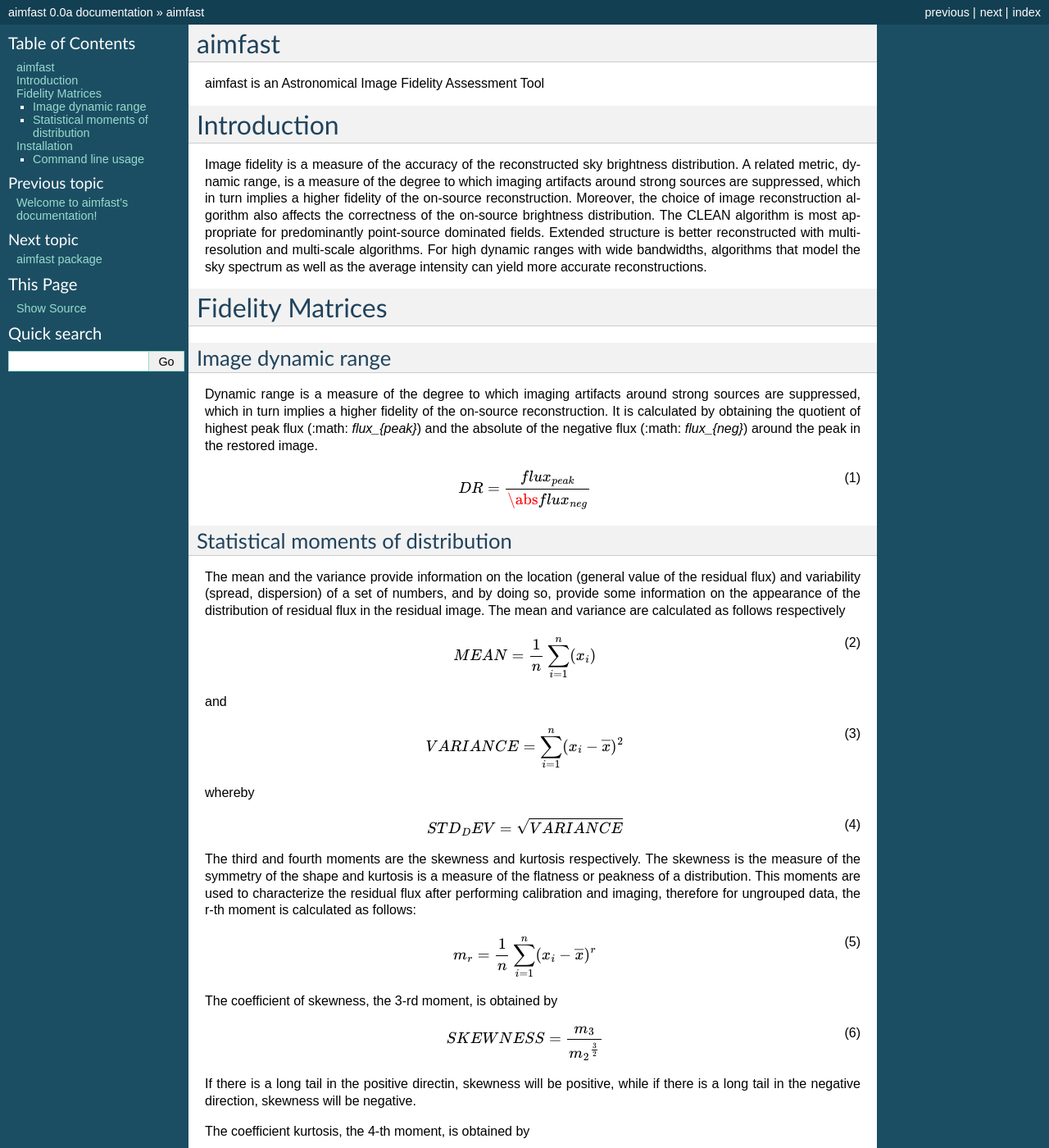
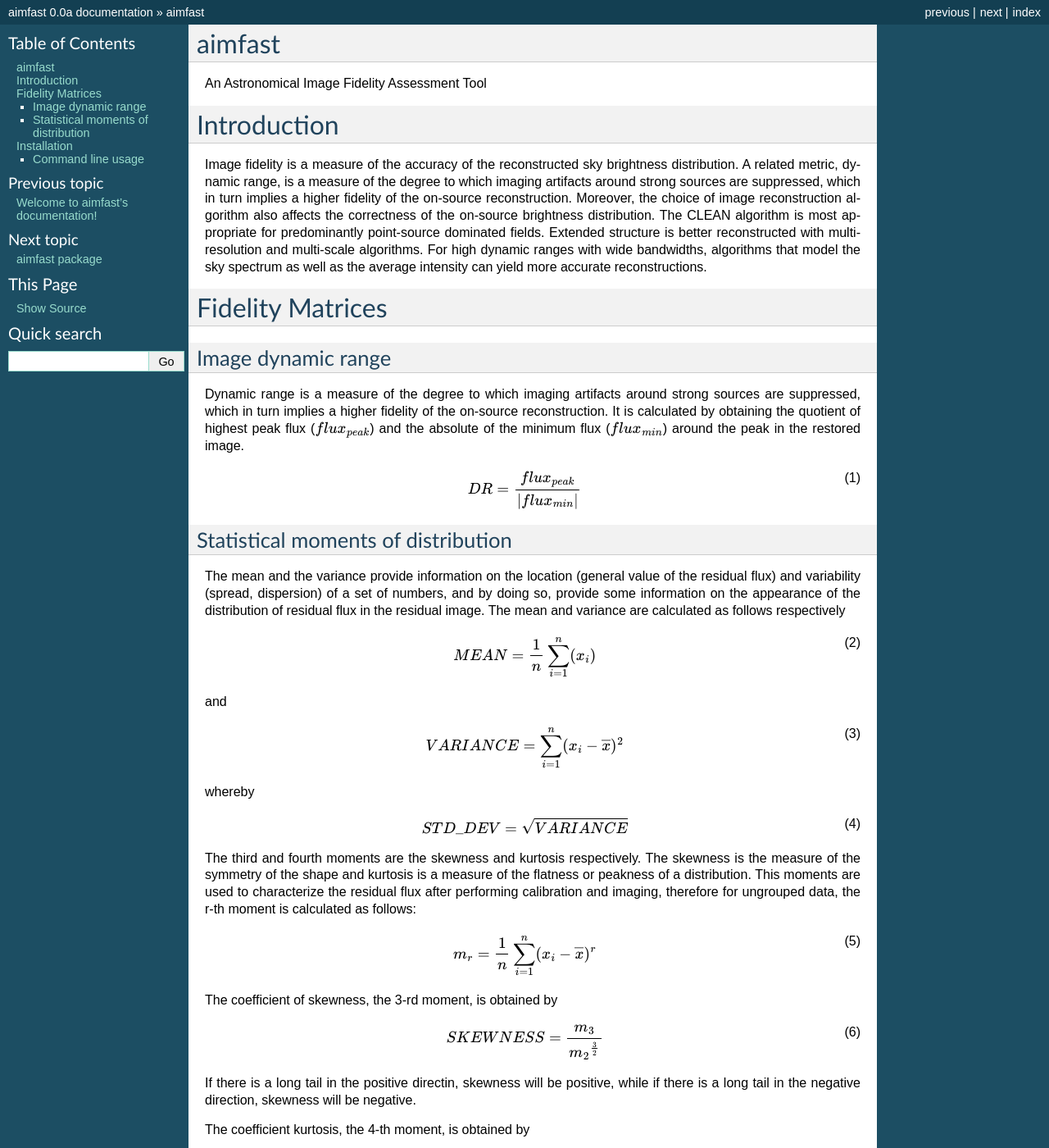
Before and after one commit to Athanaseus/aimfast, a Sphinx documentation site: the page built from doc/intro.rst, in a window 1280 px wide and 1400 px high. Shown: the whole window at 82% size. Built offline with Sphinx 7.4.7, drawn with Linux system fonts in a browser that asks for light colours; pages that are not in the unit, such as notebooks, are missing from menus; some of the changed text lies outside the part shown.

Commit message:
Clean up

```diff
--- a/doc/intro.rst
+++ b/doc/intro.rst
@@ -3,7 +3,7 @@
 =======
 aimfast
 =======
-aimfast is an Astronomical Image Fidelity Assessment Tool
+An Astronomical Image Fidelity Assessment Tool
 
 ============
 Introduction
@@ -30,12 +30,12 @@ Image dynamic range
 Dynamic range is a measure of the degree to which imaging artifacts around
 strong sources are suppressed, which in turn implies a higher fidelity of
 the on-source reconstruction. It is calculated by obtaining the quotient of
-highest peak flux (:math: `flux_{peak}`) and the absolute of the negative
-flux (:math: `flux_{neg}`) around the peak in the restored image.
+highest peak flux (:math:`flux_{peak}`) and the absolute of the minimum
+flux (:math:`flux_{min}`) around the peak in the restored image.
 
 .. math::
 
-    DR = \frac{flux_{peak}}{\abs{flux_{neg}}}
+    DR = \frac{flux_{peak}}{\left | {flux_{min}} \right | }
 
 
 Statistical moments of distribution
@@ -61,7 +61,7 @@ whereby
 
 .. math::
 
-    STD_DEV = \sqrt{VARIANCE}
+    STD\_DEV = \sqrt{VARIANCE}
 
 The third and fourth moments are the skewness and kurtosis respectively. The
 skewness is the measure of the symmetry of the shape and kurtosis is a measure
```
Also changed, not shown: other parts of doc/intro.rst (+4 -4 lines).
